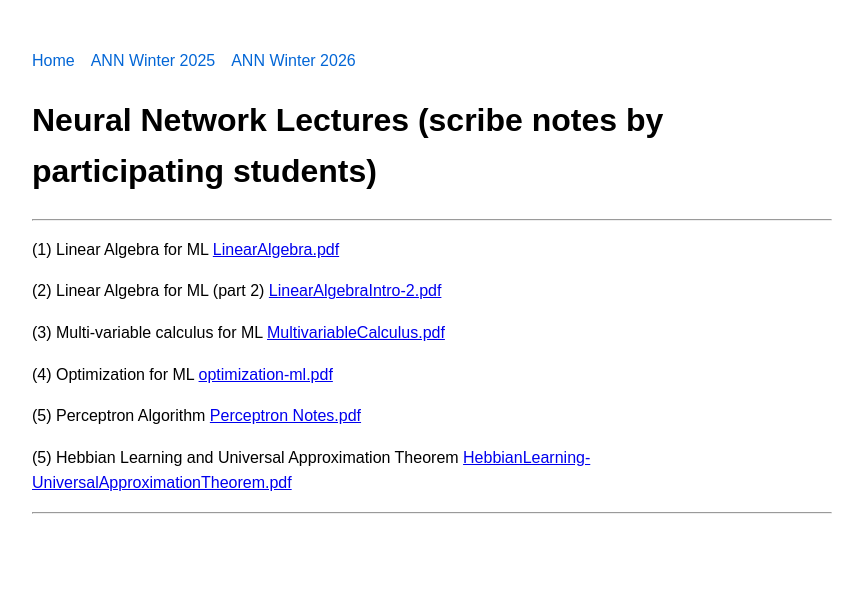
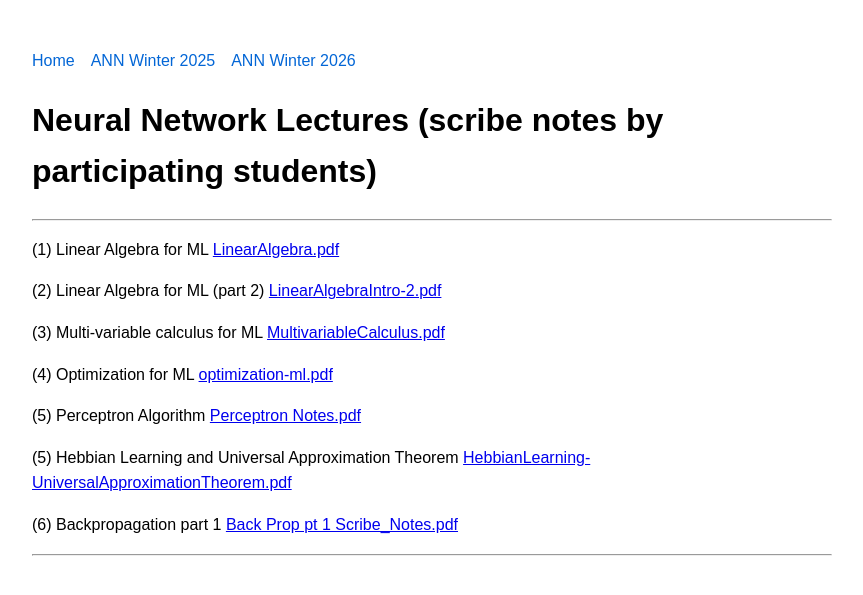
Before and after one commit to mrrahman1517/css485-ann-uwb-sp2025, a Jekyll site: the page built from winter2025/lectures.md, in a window 1280 px wide. Shown: the top 595 px of the page, without its empty margins (208-1071 px from the left). Built offline with Jekyll 4.4.1, drawn with Linux system fonts in a browser that asks for light colours; our own code applies the rules of GitHub Pages for plain Markdown files.

Commit message:
Update lectures.md

```diff
--- a/winter2025/lectures.md
+++ b/winter2025/lectures.md
@@ -10,8 +10,10 @@
 
 (5) Perceptron Algorithm [Perceptron Notes.pdf](https://github.com/user-attachments/files/20746656/Perceptron.Notes.pdf)
 
+(5) Hebbian Learning and Universal Approximation Theorem [HebbianLearning-UniversalApproximationTheorem.pdf](https://github.com/user-attachments/files/20746582/HebbianLearning-UniversalApproximationTheorem.pdf)
 
-(5) Hebbian Learning and Universal Approximation Theorem [HebbianLearning-UniversalApproximationTheorem.pdf](https://github.com/user-attachments/files/20746582/HebbianLearning-UniversalApproximationTheorem.pdf)
+(6) Backpropagation part 1 [Back Prop pt 1 Scribe_Notes.pdf](https://github.com/user-attachments/files/20746661/Back.Prop.pt.1.Scribe_Notes.pdf)
+
 
 
 ---
```
